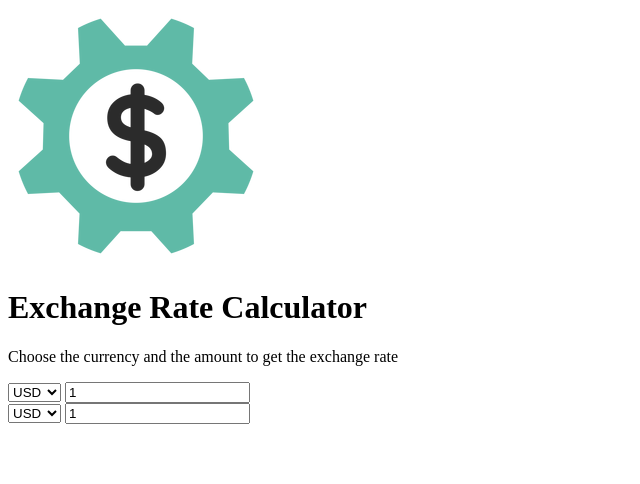
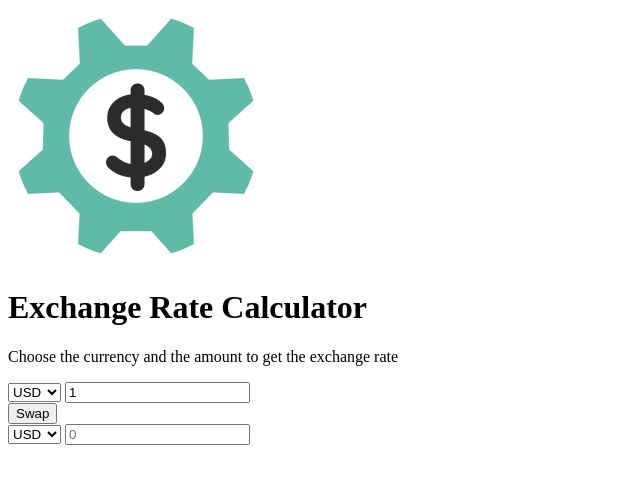
Before and after one commit to vigodinvs/exchange-calculator, a plain HTML site: page index.html in a window 1280 px wide. Shown: the whole page, without its empty margins (0-640 px from the left). Drawn offline with Linux system fonts and the light colour scheme.

Commit message:
added swap button

```diff
--- a/index.html
+++ b/index.html
@@ -72,6 +72,13 @@
             </select>
             <input type="number" id="amount-one" placeholder="0" value="1">
         </div>
+
+        <div class="swap-rate-container">
+            <button class="btn" id="rate">Swap</button>
+            <div class="rate" id="rate"></div>
+        </div>
+
+
         <div class="currency-two">
             <select name="" id="currency-one">
                 <option value="AED">AED</option>
@@ -127,7 +134,7 @@
                 <option value="VND">VND</option>
                 <option value="ZAR">ZAR</option>
             </select>
-            <input type="number" id="amount-two" placeholder="0" value="1">
+            <input type="number" id="amount-two" placeholder="0">
         </div>
     </div>
 
```
